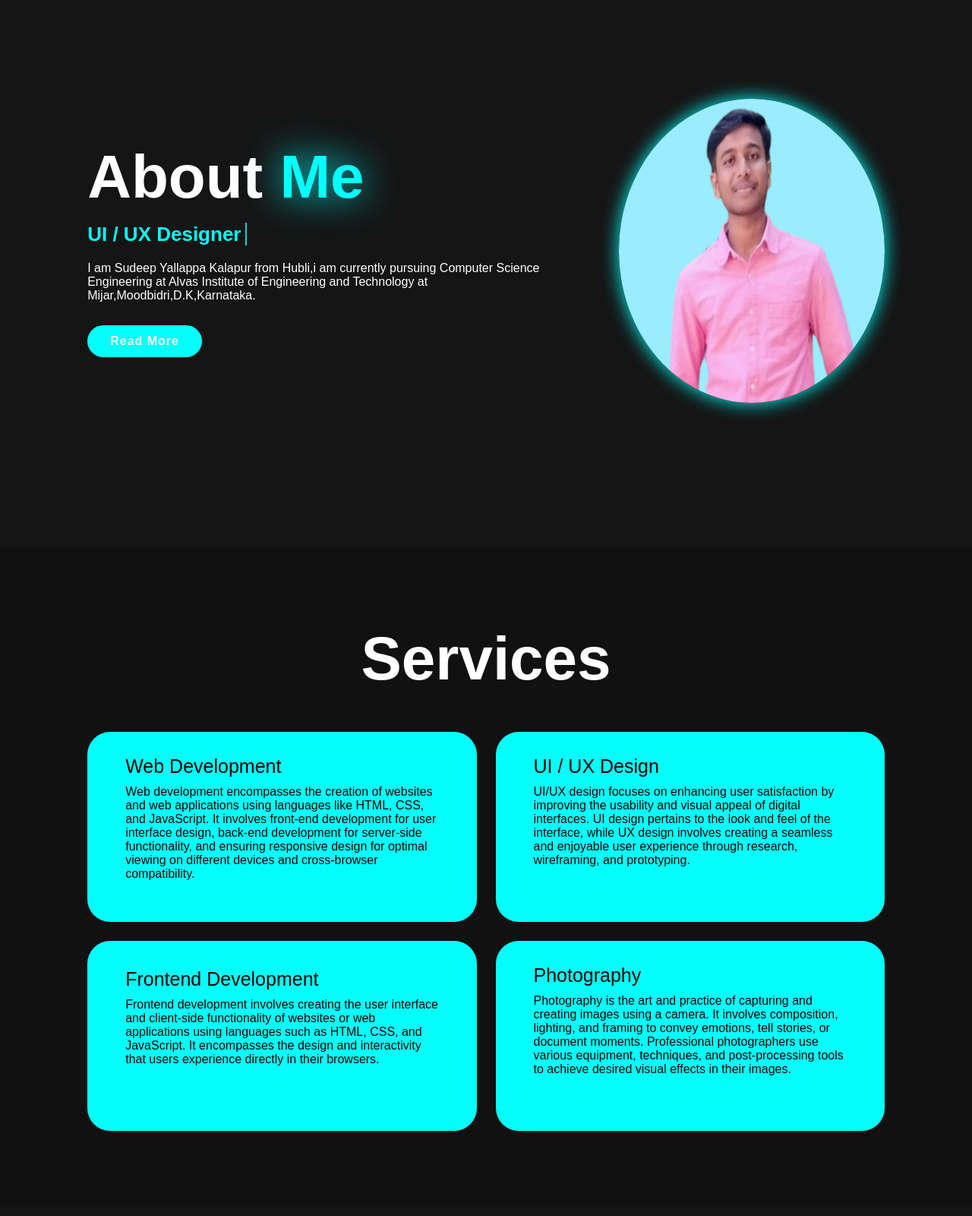
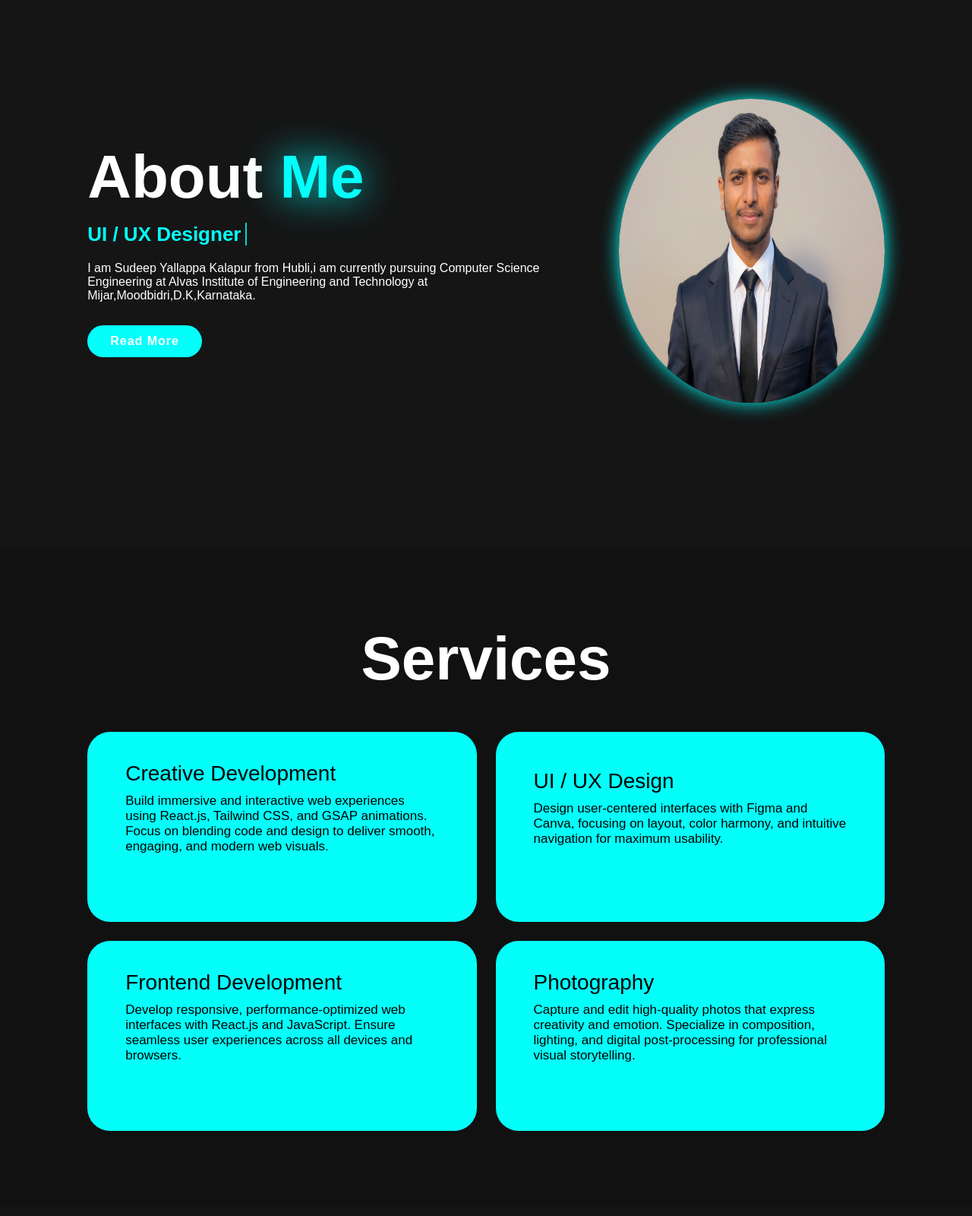
Before and after one commit to sudeepykalapur/Portfolio, a plain HTML site: page index.html in a window 1280 px wide. Shown: the part 1040-2640 px from the top of the page at 76% size. Drawn offline with nearby package versions, Linux system fonts and the light colour scheme.

Commit message:
modification done

```diff
--- a/index.html
+++ b/index.html
@@ -28,7 +28,7 @@
     </header>
     <section class="home" id="home">
         <div class="home-img">
-            <img style="height: 400px;width: 350px;" src="pic2.jpg" alt="">
+            <img style="height: 400px;width: 350px;" src="Professional img.png" alt="">
         </div>
         <div class="home-content">
             <h1>It's <span>Sudeep</span></h1>
@@ -60,7 +60,7 @@
             <a href="#" class="btn">Read More</a>
         </div>
         <div class="about-img">
-            <img style="height: 400px;width: 350px;" src="pic2.jpg" alt="">
+            <img style="height: 400px;width: 350px;" src="Professional img.png" alt="">
         </div>
     </section>
 
@@ -71,29 +71,29 @@
 
             <div class="service-box">
                 <div class="service-info">
-                    <h4>Web Development</h4>
-                    <p>Web development encompasses the creation of websites and web applications using languages like HTML, CSS, and JavaScript. It involves front-end development for user interface design, back-end development for server-side functionality, and ensuring responsive design for optimal viewing on different devices and cross-browser compatibility.</p>
+                    <h4>Creative Development</h4>
+                    <p>Build immersive and interactive web experiences using React.js, Tailwind CSS, and GSAP animations. Focus on blending code and design to deliver smooth, engaging, and modern web visuals.</p>
                 </div>
             </div>
 
             <div class="service-box">
                 <div class="service-info">
                     <h4>UI / UX Design</h4>
-                    <p>UI/UX design focuses on enhancing user satisfaction by improving the usability and visual appeal of digital interfaces. UI design pertains to the look and feel of the interface, while UX design involves creating a seamless and enjoyable user experience through research, wireframing, and prototyping. </p>
+                    <p>Design user-centered interfaces with Figma and Canva, focusing on layout, color harmony, and intuitive navigation for maximum usability.</p>
                 </div>
             </div>
 
             <div class="service-box">
                 <div class="service-info">
                     <h4>Frontend Development</h4>
-                    <p>Frontend development involves creating the user interface and client-side functionality of websites or web applications using languages such as HTML, CSS, and JavaScript. It encompasses the design and interactivity that users experience directly in their browsers. </p>
+                    <p>Develop responsive, performance-optimized web interfaces with React.js and JavaScript. Ensure seamless user experiences across all devices and browsers.</p>
                 </div>
             </div>
 
             <div class="service-box">
                 <div class="service-info">
                     <h4>Photography</h4>
-                    <p>Photography is the art and practice of capturing and creating images using a camera. It involves composition, lighting, and framing to convey emotions, tell stories, or document moments. Professional photographers use various equipment, techniques, and post-processing tools to achieve desired visual effects in their images.</p>
+                    <p>Capture and edit high-quality photos that express creativity and emotion. Specialize in composition, lighting, and digital post-processing for professional visual storytelling.</p>
                 </div>
             </div>
         </div>
@@ -104,9 +104,9 @@
         <h2 class="heading">Contact <span>Me</span></h2>
 
         <div class="contact-sudeep">
-            <h1 class="gmail" ><i class='bx bx-envelope mail'></i>csesudeep@gmail.com</h1>
+            <h1 class="gmail" ><i class='bx bx-envelope mail'></i>sudeepykalapur@gmail.com</h1>
             <h1 class="gmail"><i class='bx bxs-phone-call mail'></i>9663009883</h1>
-           <h1 class="gmail"><i class='bx bx-download mail'></i><a class="download" href="SUDEEP CV.docx">Download CV</a></h1>
+           <h1 class="gmail"><i class='bx bx-download mail'></i><a class="download" href="Sudeep_Resume.docx">Download CV</a></h1>
 
         </div>
 
--- a/style.css
+++ b/style.css
@@ -336,12 +336,12 @@ span{
     padding: 5rem;
 }
 .service-info h4{
-    font-size: 2.5rem;
+    font-size: 2.8rem;
     font-weight: 500;
     margin-bottom: 1rem;
 }
 .service-info p{
-    font-size: 1.6rem;
+    font-size: 1.7rem;
     font-weight: 400;
     max-height: 100px;
     margin: auto;
@@ -546,6 +546,9 @@ span{
     .services h2{
         margin-bottom: 3rem;
     }
+    .services-container>.service-box>.service-info>p{
+        font-size: 1.9rem;
+    }
     .services-container{
         grid-template-columns: repeat(1,1fr);
     }
@@ -572,7 +575,7 @@ span{
    margin-left: 15rem;
 }
 .contact-sudeep h1{
-    margin: 0rem 2rem;
+    margin: 0rem 1.8rem;
 
 }
 #msg{
```
Also changed, not shown: Professional img.png (added), pic2.jpg (deleted), 2 other files.
